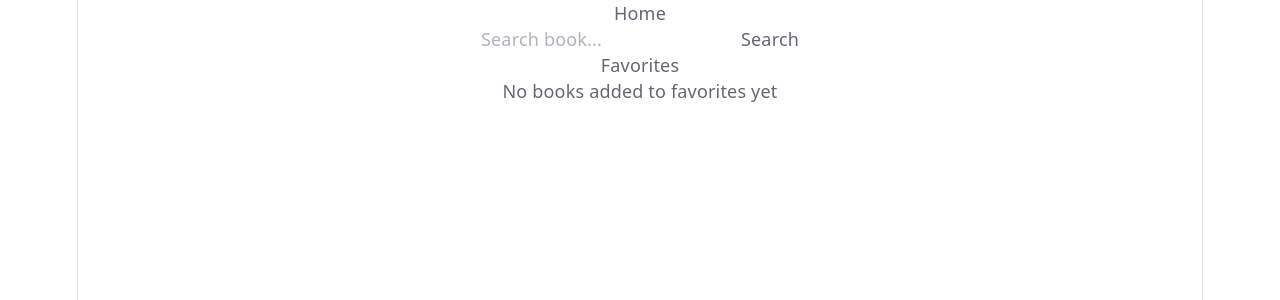
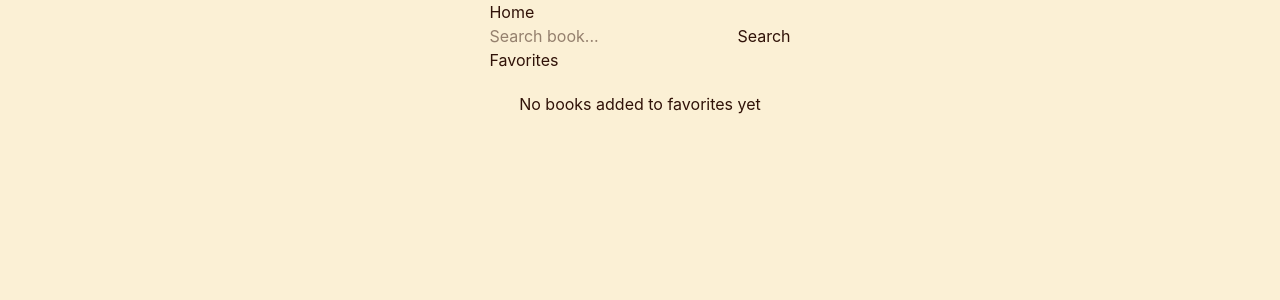
Before and after one commit to shadikodehode/LiteralLiterature, a React (Vite) app: page /favorites in a window 1280 px wide. Shown: the top 300 px of the page. Built offline with nearby package versions, Linux system fonts and the light colour scheme.

Commit message:
LiteralLiterature
Made CategoryList

```diff
--- a/src/App.jsx
+++ b/src/App.jsx
@@ -1,4 +1,4 @@
-import { Outlet } from "react-router";
+import { Outlet, ScrollRestoration } from "react-router";
 import Header from "./components/Header";
 
 
@@ -6,8 +6,17 @@ export default function App() {
 
   return (
     <>
-      <Header />
-      <Outlet />
+      <div className="bg-backg min-h-screen min-w-screen text-text">
+        <div className="flex flex-col justify-center items-center gap-5">
+          <div className="flex">
+            <Header />
+          </div>
+          <ScrollRestoration />
+          <div className="flex flex-row">
+            <Outlet />
+          </div>
+        </div>
+      </div>
     </>
   )
 }
--- a/src/components/BookCard.jsx
+++ b/src/components/BookCard.jsx
@@ -6,16 +6,19 @@ export function BookCard({ book }) {
   const cover = formats["image/jpeg"]
 
   return (
-    <div>
-      <Link to={`/book/${book.id}`}>
-        <h3>{title}</h3>
-        <p>{author}</p>
-        <img
+      <Link className="flex flex-row p-4 text-wrap w-md h-md gap-8"
+        to={`/book/${book.id}`}>
+        <img className="shadow-md rounded-md max-h-40 max-w-25"
           src={cover}
           alt={title}
           onError={(e) => e.target.src ='/placeholder.jpg'}
         />
+        <div className="flex flex-col text-wrap max-w-25 gap-4">
+          <h1 className="text-sm font-bold">
+            {title}</h1>
+          <p className="text-xs opacity-80">
+            {author}</p>
+        </div>
       </Link>
-    </div>
   )
 }
--- a/src/components/BookList.jsx
+++ b/src/components/BookList.jsx
@@ -2,7 +2,7 @@ import { BookCard } from "./BookCard";
 
 export function BookList({ books }) {
   return (
-    <div>
+    <div className="flex flex-row max-w-screen flex-wrap">
       {books.map((book) => <BookCard key={book.id} book={book} />)}
     </div>
   )
--- a/src/components/CategoryList.jsx
+++ b/src/components/CategoryList.jsx
@@ -1,4 +1,8 @@
+import { useSearch } from "../context/SearchContext"
+
 export function CategoryList() {
+  const { setTopic, setPage, topic } = useSearch()
+
   const categories = [
     'fiction', 'mystery',
     'thriller', 'romance',
@@ -9,9 +13,24 @@ export function CategoryList() {
     'philosophy',
   ]
 
+  const handleCategory = (category) => {
+    setTopic(category)
+    setPage(1)
+  }
+
   return (
-    <div>
-
-    </div>
+    <>
+      <div>
+        {categories.map((category) => (
+          <button
+            key={category}
+            onClick={() => handleCategory(category)}
+            className={topic === category ? 'bg-red-600' : 'bg-blue-600'}
+          >
+           {category}
+          </button>
+        ))}
+      </div>
+    </>
   )
 }
--- a/src/index.css
+++ b/src/index.css
@@ -1,113 +1,13 @@
 @import "tailwindcss";
 
-:root {
-  --text: #6b6375;
-  --text-h: #08060d;
-  --bg: #fff;
-  --border: #e5e4e7;
-  --code-bg: #f4f3ec;
-  --accent: #aa3bff;
-  --accent-bg: rgba(170, 59, 255, 0.1);
-  --accent-border: rgba(170, 59, 255, 0.5);
-  --social-bg: rgba(244, 243, 236, 0.5);
-  --shadow:
-    rgba(0, 0, 0, 0.1) 0 10px 15px -3px, rgba(0, 0, 0, 0.05) 0 4px 6px -2px;
-
-  --sans: system-ui, 'Segoe UI', Roboto, sans-serif;
-  --heading: system-ui, 'Segoe UI', Roboto, sans-serif;
-  --mono: ui-monospace, Consolas, monospace;
-
-  font: 18px/145% var(--sans);
-  letter-spacing: 0.18px;
-  color-scheme: light dark;
-  color: var(--text);
-  background: var(--bg);
-  font-synthesis: none;
-  text-rendering: optimizeLegibility;
-  -webkit-font-smoothing: antialiased;
-  -moz-osx-font-smoothing: grayscale;
-
-  @media (max-width: 1024px) {
-    font-size: 16px;
-  }
-}
-
-@media (prefers-color-scheme: dark) {
-  :root {
-    --text: #9ca3af;
-    --text-h: #f3f4f6;
-    --bg: #16171d;
-    --border: #2e303a;
-    --code-bg: #1f2028;
-    --accent: #c084fc;
-    --accent-bg: rgba(192, 132, 252, 0.15);
-    --accent-border: rgba(192, 132, 252, 0.5);
-    --social-bg: rgba(47, 48, 58, 0.5);
-    --shadow:
-      rgba(0, 0, 0, 0.4) 0 10px 15px -3px, rgba(0, 0, 0, 0.25) 0 4px 6px -2px;
-  }
-
-  #social .button-icon {
-    filter: invert(1) brightness(2);
-  }
+@theme {
+  --color-backg: #fbf0d5;
+  --color-accent: #ff6666;
+  --color-text: #301208;
+  --color-primary: #fef9dd;
+  --color-secondary: #fdfce5;
 }
 
 body {
-  margin: 0;
+  background: #fbf0d5;
 }
-
-#root {
-  width: 1126px;
-  max-width: 100%;
-  margin: 0 auto;
-  text-align: center;
-  border-inline: 1px solid var(--border);
-  min-height: 100svh;
-  display: flex;
-  flex-direction: column;
-  box-sizing: border-box;
-}
-
-h1,
-h2 {
-  font-family: var(--heading);
-  font-weight: 500;
-  color: var(--text-h);
-}
-
-h1 {
-  font-size: 56px;
-  letter-spacing: -1.68px;
-  margin: 32px 0;
-  @media (max-width: 1024px) {
-    font-size: 36px;
-    margin: 20px 0;
-  }
-}
-h2 {
-  font-size: 24px;
-  line-height: 118%;
-  letter-spacing: -0.24px;
-  margin: 0 0 8px;
-  @media (max-width: 1024px) {
-    font-size: 20px;
-  }
-}
-p {
-  margin: 0;
-}
-
-code,
-.counter {
-  font-family: var(--mono);
-  display: inline-flex;
-  border-radius: 4px;
-  color: var(--text-h);
-}
-
-code {
-  font-size: 15px;
-  line-height: 135%;
-  padding: 4px 8px;
-  background: var(--code-bg);
-}
```
